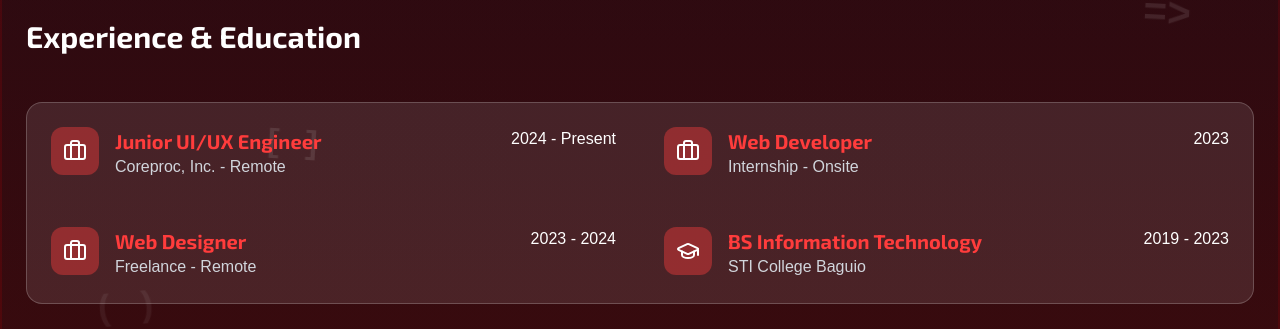
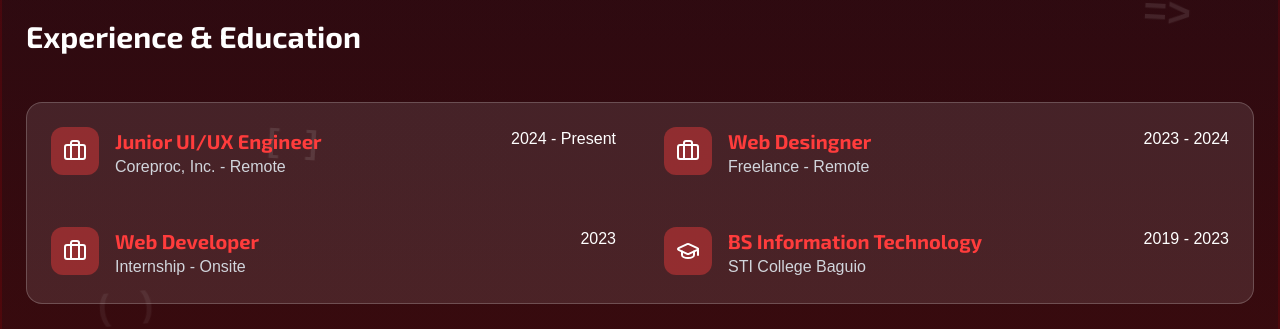
Before and after one commit to zytanas/portfolio, a Vue app in the folder jz-portfolio/: page / in a window 1280 px wide. Shown: the part 1240-1569 px from the top of the page. Built offline with nearby package versions, Linux system fonts and the light colour scheme.

Commit message:
update job titles

```diff
--- a/jz-portfolio/src/sections/About.vue
+++ b/jz-portfolio/src/sections/About.vue
@@ -58,7 +58,9 @@
               <!-- Content -->
               <div class="container flex-1 min-w-0">
                 <div class="flex items-start justify-between gap-4">
-                  <h3 class="text-base font-bold leading-tight text-red-500 lg:text-xl font-heading">
+                  <h3
+                    class="text-base font-bold leading-tight text-red-500 lg:text-xl font-heading"
+                  >
                     {{ item.title }}
                   </h3>
                   <span class="flex-shrink-0 text-sm lg:text-base">
@@ -89,7 +91,9 @@
             </div>
 
             <!-- Cards Container with Gradient Background -->
-            <div class="relative p-6 overflow-hidden border bg-white/10 border-white/20 rounded-3xl">
+            <div
+              class="relative p-6 overflow-hidden border bg-white/10 border-white/20 rounded-3xl"
+            >
               <!-- Grid -->
               <div class="relative grid grid-cols-2 gap-4 lg:grid-cols-4">
                 <div
@@ -117,7 +121,9 @@
             </div>
 
             <!-- Cards Container with Gradient Background -->
-            <div class="relative p-6 overflow-hidden border bg-white/10 border-white/20 rounded-3xl">
+            <div
+              class="relative p-6 overflow-hidden border bg-white/10 border-white/20 rounded-3xl"
+            >
               <!-- Grid -->
               <div class="relative grid grid-cols-2 gap-4 lg:grid-cols-4">
                 <div
@@ -190,15 +196,15 @@ const experienceEducation = [
   },
   {
     id: 2,
+    title: 'Web Desingner',
+    company: 'Freelance - Remote ',
+    period: '2023 - 2024',
+  },
+  {
+    id: 3,
     title: 'Web Developer',
     company: 'Internship - Onsite',
     period: '2023',
-  },
-  {
-    id: 3,
-    title: 'Web Designer',
-    company: 'Freelance - Remote',
-    period: '2023 - 2024',
   },
   {
     id: 4,
@@ -304,7 +310,8 @@ const devTools = [
 }
 
 @keyframes floatCode {
-  0%, 100% {
+  0%,
+  100% {
     transform: translateY(0) translateX(0) rotate(0deg);
     opacity: 0.08;
   }
```
